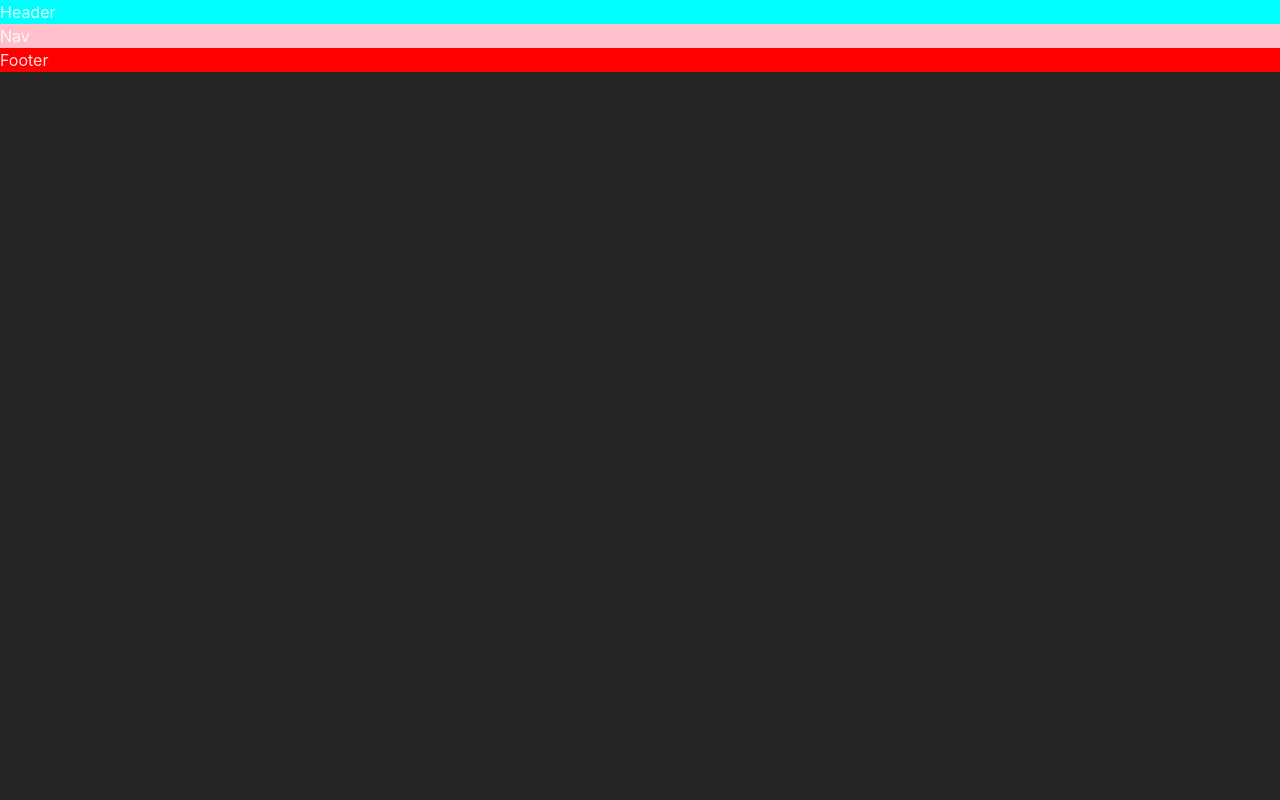
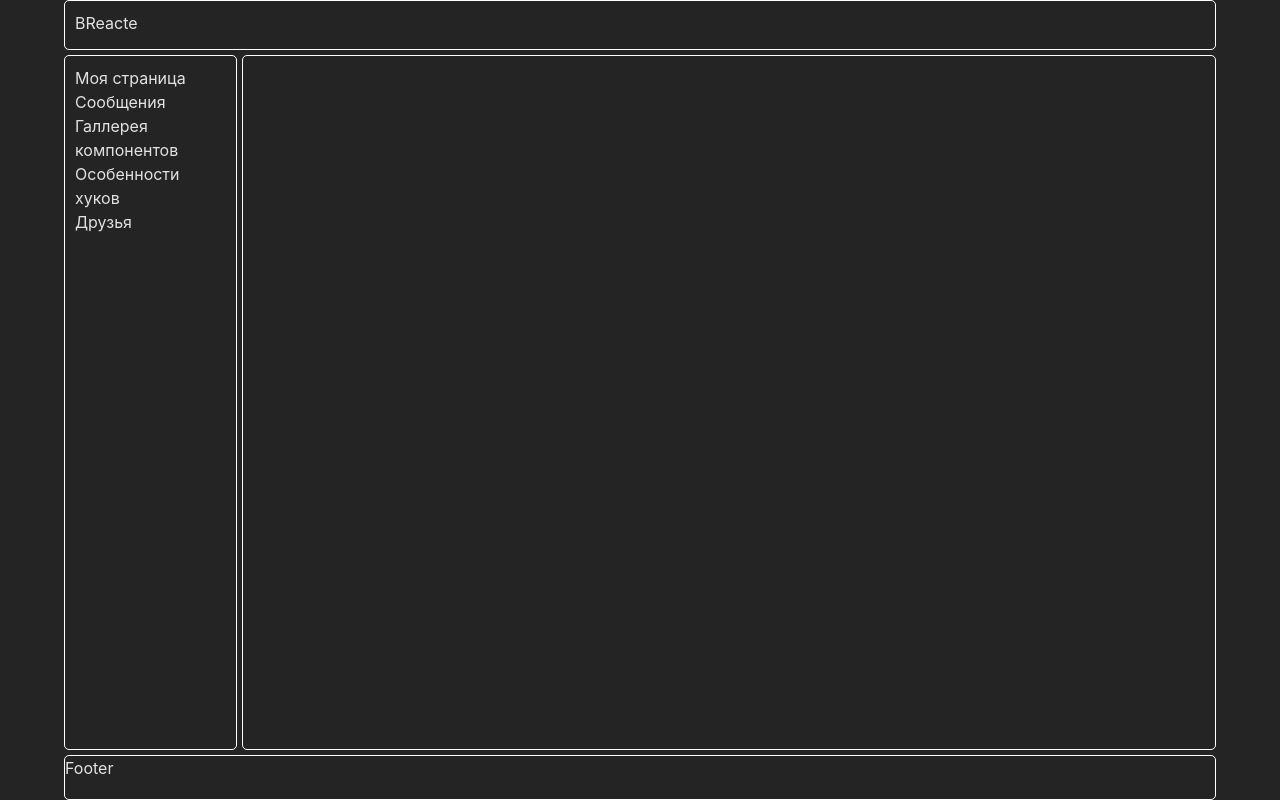
Before and after one commit to Yalanday/v-reacte, a React (Vite) app: page / in a window 1280 px wide. Built offline with nearby package versions, Linux system fonts and the light colour scheme.

Commit message:
Настроил грид сетку страницы

```diff
--- a/src/components/app/app.jsx
+++ b/src/components/app/app.jsx
@@ -1,12 +1,14 @@
+import Nav from "../nav/nav";
 import { PageWrapper, StyledFooter, StyledHeader, StyledMain, StyledNavWrapper } from "./style";
 
 function App() {
     return (
         <PageWrapper>
-            <StyledHeader>Header</StyledHeader>
-            <StyledMain>
-                <StyledNavWrapper>Nav</StyledNavWrapper>
-            </StyledMain>
+            <StyledHeader>ВReacte</StyledHeader>
+            <StyledNavWrapper>
+                <Nav />
+            </StyledNavWrapper>
+            <StyledMain>            </StyledMain>
             <StyledFooter>Footer</StyledFooter>
         </PageWrapper>
     )
--- a/src/components/app/style.js
+++ b/src/components/app/style.js
@@ -1,23 +1,43 @@
 import styled from "styled-components";
 
 export const PageWrapper = styled.div`
-    background-color: yellow;
+    width: 90vw;
+    max-width: 1920px;
+    height: 100%;
+    display: grid;
+    grid-template-areas:
+        "header header"
+        "nav main"
+        "footer footer";
+    grid-template-rows: 50px 1fr 45px;
+    grid-template-columns: 15% 1fr;
+    grid-gap: 5px;
+
 `;
 
 export const StyledHeader = styled.header`
-    width: 100vw;
-    background-color: aqua;
+    grid-area: header;
+    padding: 10px;
+    border: 1px solid white;
+    border-radius: 5px;
+
 `;
 
 export const StyledMain = styled.main`
-    background-color: yellow;
+    grid-area: main;
+    border: 1px solid white;
+    border-radius: 5px;
+`;
+
+export const StyledNavWrapper = styled.nav`
+    grid-area: nav;
+    padding: 10px;
+    border: 1px solid white;
+    border-radius: 5px;
 `;
 
 export const StyledFooter = styled.footer`
-    width: 100vw;
-    background-color: red;
+    grid-area: footer;
+    border: 1px solid white;
+    border-radius: 5px;
 `;
-
-export const StyledNavWrapper = styled.nav`
-    background-color: pink;
-`;
--- /dev/null
+++ b/src/components/nav/nav.jsx
@@ -0,0 +1,17 @@
+import { StyledNav } from "./style";
+
+function Nav() {
+    return (
+        <StyledNav>
+            <ul>
+                <li>Моя страница</li>
+                <li>Сообщения</li>
+                <li>Галлерея компонентов</li>
+                <li>Особенности хуков</li>
+                <li>Друзья</li>
+            </ul>
+        </StyledNav>
+    )
+}
+
+export default Nav;
--- /dev/null
+++ b/src/components/nav/style.js
@@ -0,0 +1,12 @@
+import styled from "styled-components";
+
+export const StyledNav = styled.nav`
+
+    ul {
+        list-style: none;
+        margin: 0;
+        padding: 0;
+    }
+
+
+`;
--- a/src/index.css
+++ b/src/index.css
@@ -23,6 +23,8 @@ a:hover {
 }
 
 body {
+  display: flex;
+  justify-content: center;
   margin: 0;
   min-width: 320px;
   min-height: 100vh;
```
Also changed, not shown: src/components/layouts/header/header.jsx (deleted), src/components/layouts/header/style.js (deleted).
